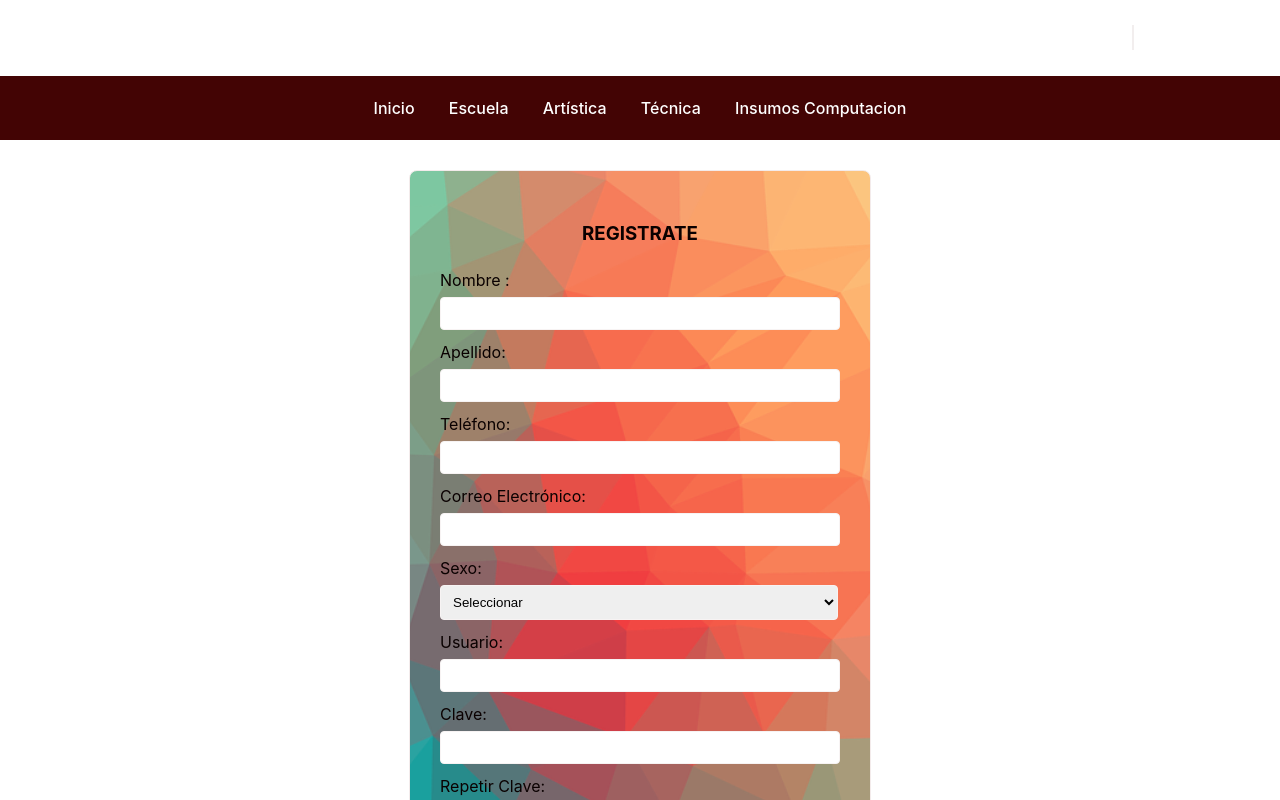
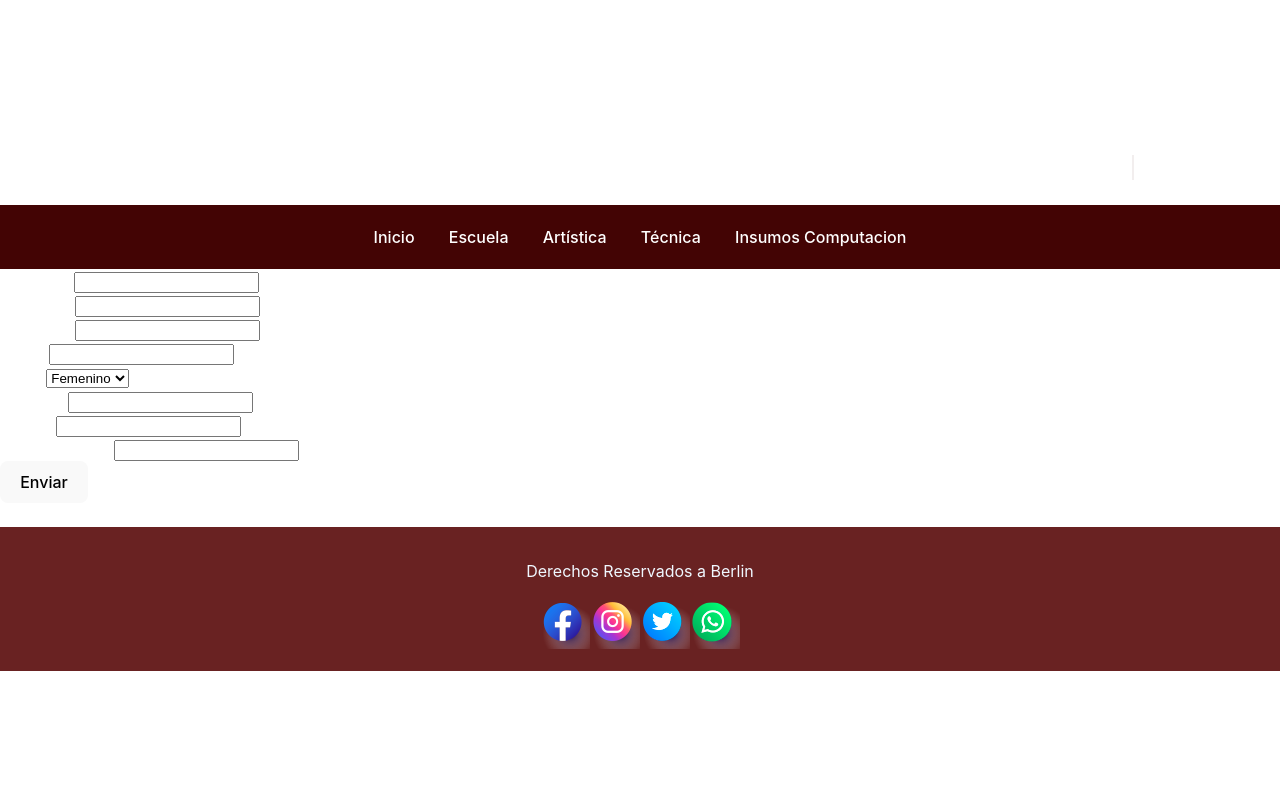
Before and after one commit to monikalipsa/PROYECTO-REACT-VITE, a React (Vite) app: page /registrarme in a window 1280 px wide. Shown: the top 800 px of the page. Built offline with nearby package versions, Linux system fonts and the light colour scheme.

Commit message:
Campos obligatorios

```diff
--- a/src/components/formulario/Registro.jsx
+++ b/src/components/formulario/Registro.jsx
@@ -1,90 +1,197 @@
- import React, { useState } from 'react';
- import Boton from '../../components/boton/Boton';
- import './Registro.css';
+//  import React, { useState } from 'react';
+//  import Boton from '../../components/boton/Boton';
+//  import './Registro.css';
 
 
 
 
 
- function Registro() {
-     const [nombre, setNombre] = useState('');
-     const [apellido, setApellido] = useState('');
-     const [telefono, setTelefono] = useState('');
-     const [email, setEmail] = useState('');
-     const [sexo, setSexo] = useState('');
-     const [usuario, setUsuario] = useState('');
-     const [clave, setClave] = useState('');
-     const [repetirClave, setRepetirClave] = useState('');
+//  function Registro() {
+//      const [nombre, setNombre] = useState('');
+//      const [apellido, setApellido] = useState('');
+//      const [telefono, setTelefono] = useState('');
+//      const [email, setEmail] = useState('');
+//      const [sexo, setSexo] = useState('');
+//      const [usuario, setUsuario] = useState('');
+//      const [clave, setClave] = useState('');
+//      const [repetirClave, setRepetirClave] = useState('');
 
-     const handleTelefonoChange = (e) => {
-         const formattedValue = e.target.value.replace(/[^0-9]/g, '');
-         setTelefono(formattedValue);
-     };
+//      const handleTelefonoChange = (e) => {
+//          const formattedValue = e.target.value.replace(/[^0-9]/g, '');
+//          setTelefono(formattedValue);
+//      };
 
 
 
-    //  const handlerClicBoton = () => {
-    //      alert('Tu registro fué exitoso');}
+//     //  const handlerClicBoton = () => {
+//     //      alert('Tu registro fué exitoso');}
 
-     const handleSubmit = (e) => {
-         e.preventDefault();
-         console.log('Formulario enviado');
+//      const handleSubmit = (e) => {
+//          e.preventDefault();
+//          console.log('Formulario enviado');
+//      };
+
+//      return (
+//          <section className="registrarme">
+
+//              <h3>REGISTRATE</h3>
+
+//             <form onSubmit={handleSubmit} name="form_contacto" id="form_contacto">
+//                  <div>
+//                  <label for="nombre">Nombre : </label>
+//                 <input type="text" id="nombre" name="nombre" class="input-field"/>
+//                 <div id="error_nombre" className="error-message"></div>
+//                  </div>
+//                  <div>
+//                      <label htmlFor="apellido">Apellido:</label>
+//                      <input type="text" id="apellido" name="apellido" value={apellido} onChange={(e) => setApellido(e.target.value)} className="input-field" required />
+//                      <div id="error_nombre" className="error-message"></div>
+//                  </div>                 <div>
+//                      <label htmlFor="telefono">Teléfono:</label>
+//                      <input type="tel" id="telefono" name="telefono" value={telefono} onChange={handleTelefonoChange} className="input-field" oninput="this.value = this.value.replace(/[^0-9]/g, '');" required />
+//                      <div id="error_nombre" className="error-message"></div>
+//                  </div>
+//                  <div>
+//                      <label htmlFor="email">Correo Electrónico:</label>
+//                      <input type="email" id="email" name="email" value={email} onChange={(e) => setEmail(e.target.value)} className="input-field" required />
+//                      <div id="error_nombre" className="error-message"></div>
+//                  </div>
+//                  <div>
+//                      <label htmlFor="sexo">Sexo:</label>
+//                      <select id="sexo" name="sexo" value={sexo} onChange={(e) => setSexo(e.target.value)} className="input-field" required>
+//                          <option value="">Seleccionar</option>
+//                          <option value="masculino">Masculino</option>
+//                        <option value="femenino">Femenino</option>
+//                      </select>
+//                      <div id="error_nombre" className="error-message"></div>
+//                  </div>
+//                  <div>
+//                      <label htmlFor="usuario">Usuario:</label>
+//                      <input type="text" id="usuario" name="usuario" value={usuario} onChange={(e) => setUsuario(e.target.value)} className="input-field" required />
+//                      <div id="error_nombre" className="error-message"></div>
+//                  </div>
+//                  <div>
+//                      <label htmlFor="clave">Clave:</label>
+//                    <input type="password" id="clave" name="clave" value={clave} onChange={(e) => setClave(e.target.value)} className="input-field" required />
+//                    <div id="error_nombre" className="error-message"></div>
+//                  </div>
+//                  <div>
+//                      <label htmlFor="repetirClave">Repetir Clave:</label>
+//                      <input type="password" id="repetirClave" name="repetirClave" value={repetirClave} onChange={(e) => setRepetirClave(e.target.value)} className="input-field" required />
+//                      <div id="error_nombre" className="error-message"></div>
+//                  </div>
+
+//                   <Boton className="boton" color="pink" texto= "Registrarme"  />
+//              </form>
+//          </section>
+//      );
+//  }
+
+//  export default Registro;
+import React, { useState } from 'react';
+
+function FormularioContacto() {
+    const [mensaje, setMensaje] = useState('');
+    const [camposObligatoriosError, setCamposObligatoriosError] = useState('');
+
+    const validarCampo = (elemento) => {
+        const campo = elemento.value.trim();
+        const error = document.getElementById('error_' + elemento.id);
+
+        if (!campo) {
+            error.innerText = 'Este campo es obligatorio';
+            elemento.classList.add('error');
+            return false;
+        } else {
+            error.innerText = '';
+            elemento.classList.remove('error');
+            return true;
+        }
+    };
+
+    const validarFormulario = () => {
+        const camposObligatorios = ['nombre', 'apellido', 'email', 'telefono'];
+        let camposIncompletos = false;
+
+        camposObligatorios.forEach(campo => {
+            if (!validarCampo(document.getElementById(campo))) {
+                camposIncompletos = true;
+            }
+        });
+
+        if (!camposIncompletos) {
+            enviarFormulario();
+        } else {
+            setCamposObligatoriosError('Campos obligatorios incompletos');
+        }
+    };
+
+    const enviarFormulario = () => {
+        // Aquí iría tu lógica de enviar el formulario
+        // Por ejemplo, utilizando fetch o axios para enviar los datos a un servidor
+        // Y luego mostrar el mensaje de éxito o error recibido del servidor
+        setMensaje('Mensaje enviado correctamente');
+        resetearFormulario();
+    };
+
+    const resetearFormulario = () => {
+        document.getElementById('form_contacto').reset();
     };
 
     return (
-         <section className="registrarme">
-
-             <h3>REGISTRATE</h3>
-
-            <form onSubmit={handleSubmit} name="form_contacto" id="form_contacto">
+        <section className="formulario">
+            <form id="form_contacto">
                 <div>
-                 <label for="nombre">Nombre : </label>
-                <input type="text" id="nombre" name="nombre" class="input-field"/>
+                    <label htmlFor="nombre">Nombre : </label>
+                    <input type="text" id="nombre" name="nombre" className="input-field" />
                     <div id="error_nombre" className="error-message"></div>
                 </div>
                 <div>
-                     <label htmlFor="apellido">Apellido:</label>
-                     <input type="text" id="apellido" name="apellido" value={apellido} onChange={(e) => setApellido(e.target.value)} className="input-field" required />
-                     <div id="error_nombre" className="error-message"></div>
-                 </div>                 <div>
-                     <label htmlFor="telefono">Teléfono:</label>
-                     <input type="tel" id="telefono" name="telefono" value={telefono} onChange={handleTelefonoChange} className="input-field" oninput="this.value = this.value.replace(/[^0-9]/g, '');" required />
-                     <div id="error_nombre" className="error-message"></div>
+                    <label htmlFor="apellido">Apellido : </label>
+                    <input type="text" id="apellido" name="apellido" className="input-field" />
+                    <div id="error_apellido" className="error-message"></div>
                 </div>
                 <div>
-                     <label htmlFor="email">Correo Electrónico:</label>
-                     <input type="email" id="email" name="email" value={email} onChange={(e) => setEmail(e.target.value)} className="input-field" required />
-                     <div id="error_nombre" className="error-message"></div>
+                    <label htmlFor="telefono">Teléfono :</label>
+                    <input type="tel" id="telefono" name="telefono" className="input-field" />
                 </div>
                 <div>
-                     <label htmlFor="sexo">Sexo:</label>
-                     <select id="sexo" name="sexo" value={sexo} onChange={(e) => setSexo(e.target.value)} className="input-field" required>
-                         <option value="">Seleccionar</option>
-                         <option value="masculino">Masculino</option>
-                       <option value="femenino">Femenino</option>
-                     </select>
-                     <div id="error_nombre" className="error-message"></div>
+                    <label htmlFor="email">Email :</label>
+                    <input type="text" id="email" name="email" className="input-field" />
+                    <div id="error_email" className="error-message"></div>
                 </div>
                 <div>
-                     <label htmlFor="usuario">Usuario:</label>
-                     <input type="text" id="usuario" name="usuario" value={usuario} onChange={(e) => setUsuario(e.target.value)} className="input-field" required />
-                     <div id="error_nombre" className="error-message"></div>
+                    <label htmlFor="tipoContacto">Sexo :</label>
+                    <select id="tipoContacto" name="tipoContacto" className="input-field">
+                        <option value="soporte">Femenino</option>
+                        <option value="ventas">Masculino</option>
+                    </select>
+                    <div id="error_tipoContacto" className="error-message"></div>
+                </div>
+
+                <div>
+                    <label htmlFor="apellido">Usuario: </label>
+                    <input type="text" id="usuario" name="usuario" className="input-field" />
+                    <div id="error_usuario" className="error-message"></div>
                 </div>
                 <div>
-                     <label htmlFor="clave">Clave:</label>
-                   <input type="password" id="clave" name="clave" value={clave} onChange={(e) => setClave(e.target.value)} className="input-field" required />
-                   <div id="error_nombre" className="error-message"></div>
-                 </div>
-                 <div>
-                     <label htmlFor="repetirClave">Repetir Clave:</label>
-                     <input type="password" id="repetirClave" name="repetirClave" value={repetirClave} onChange={(e) => setRepetirClave(e.target.value)} className="input-field" required />
-                     <div id="error_nombre" className="error-message"></div>
+                    <label htmlFor="apellido">Clave : </label>
+                    <input type="text" id="clave" name="clave" className="input-field" />
+                    <div id="error_clave" className="error-message"></div>
+                </div>  <div>
+                    <label htmlFor="apellido">Repetir Clave : </label>
+                    <input type="text" id="repetirClave" name="repetirClave" className="input-field" />
+                    <div id="error_repetirClave" className="error-message"></div>
                 </div>
 
-                  <Boton className="boton" color="pink" texto= "Registrarme"  />
+
+                <div id="camposObligatorios" className="error-message">{camposObligatoriosError}</div>
+                <button type="button" id="enviarBtn" className="submit-button" onClick={() => { setCamposObligatoriosError(''); validarFormulario(); }}>Enviar</button>
+                <div id="mensaje" className="mensaje">{mensaje}</div>
             </form>
+            <br />
         </section>
     );
 }
 
- export default Registro;
+export default FormularioContacto;
```
Lines whose indentation alone changed are shown as unchanged.
